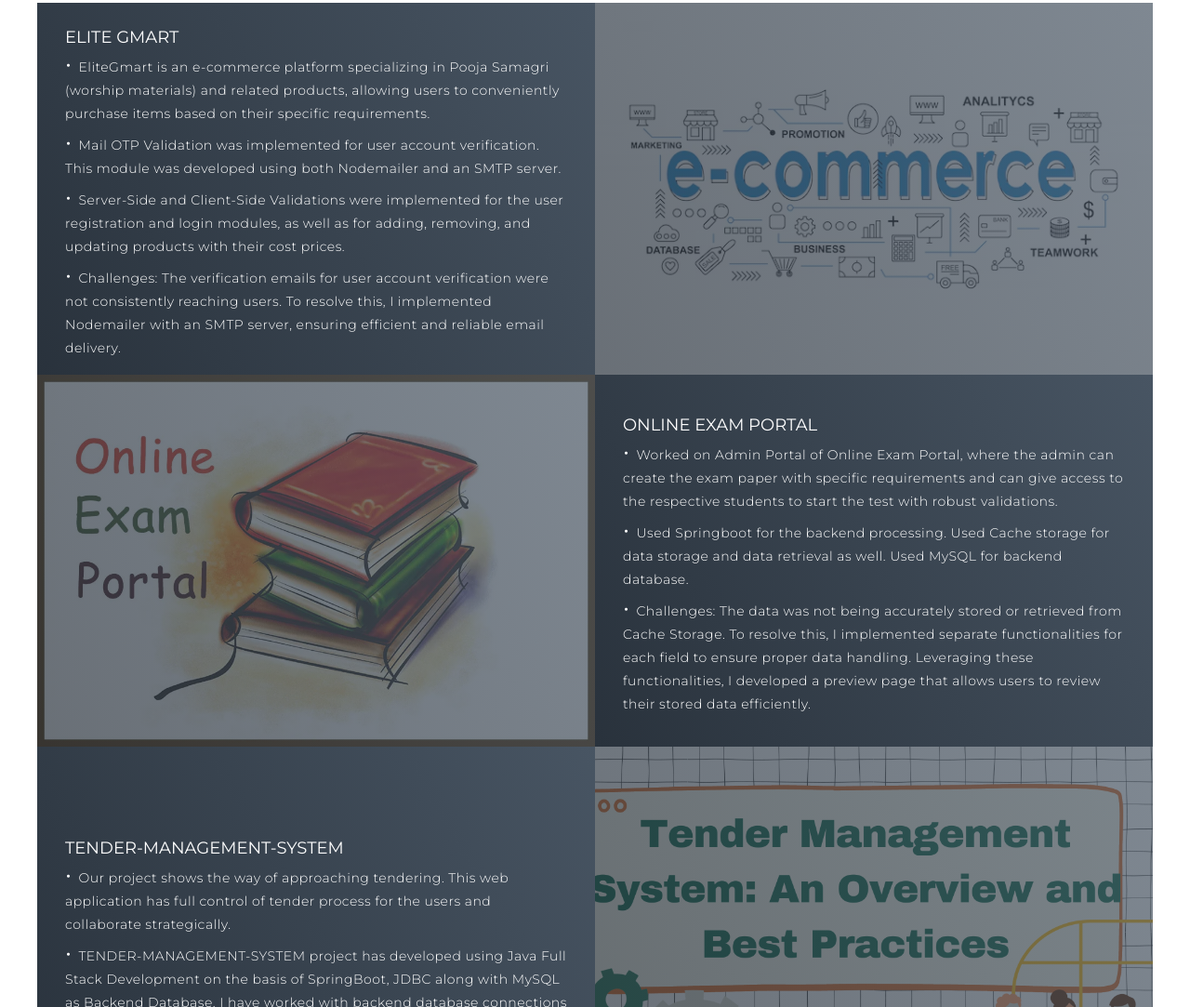
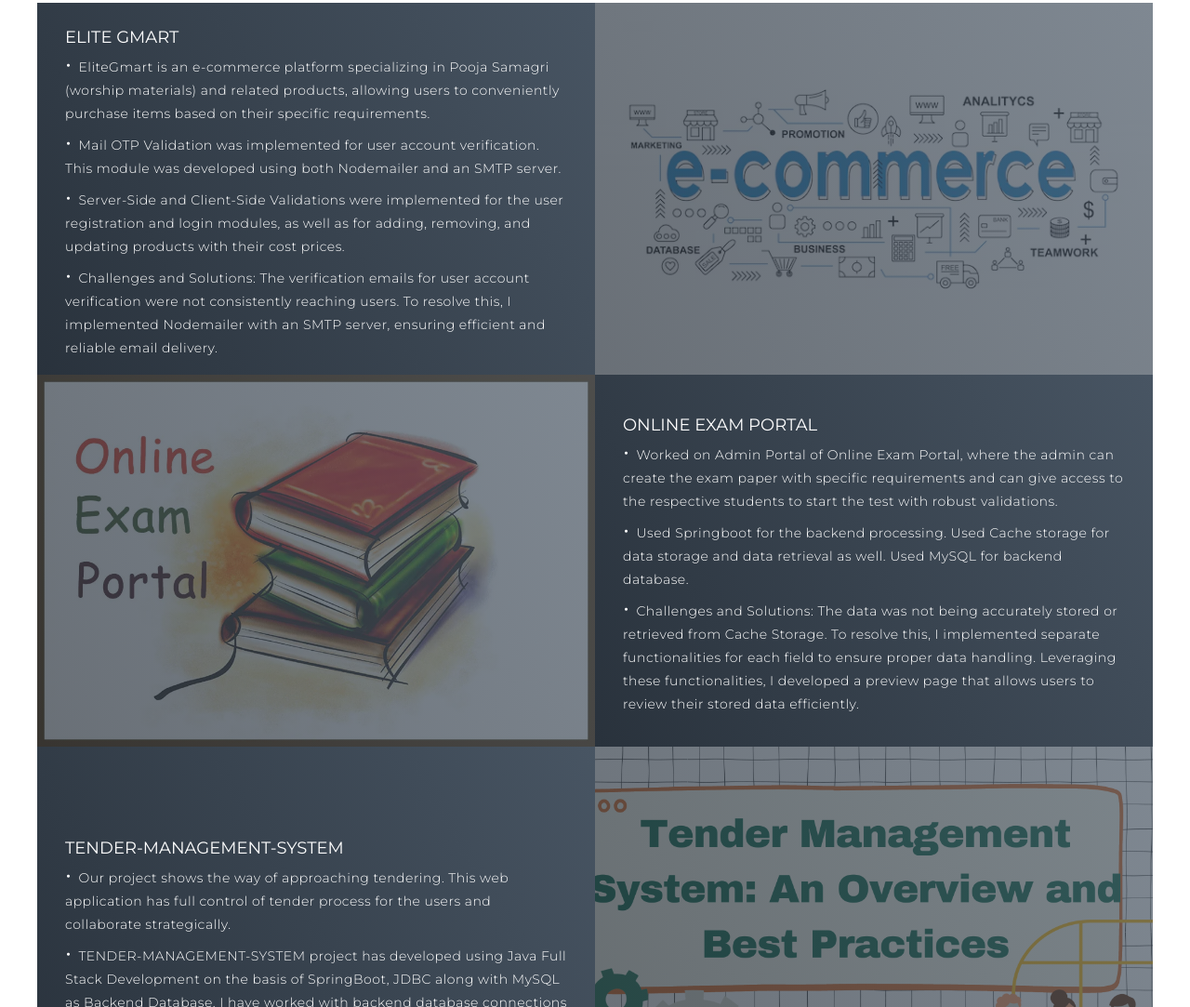
Before and after one commit to vardhanperla1/My-Portfolio, a plain HTML site: page index.html in a window 1280 px wide. Shown: the part 1820-2903 px from the top of the page at 93% size. Drawn offline with Linux system fonts and the light colour scheme.

Commit message:
third commit

```diff
--- a/index.html
+++ b/index.html
@@ -101,7 +101,7 @@
             <p class="var">Server-Side and Client-Side Validations were implemented for the user registration and login
               modules, as well as for adding, removing, and updating products with their cost prices.
               </p>
-            <p class="var">Challenges: The verification emails for user account verification were not consistently reaching users. To resolve this, I implemented Nodemailer with an SMTP server, ensuring efficient and reliable email delivery.
+            <p class="var">Challenges and Solutions: The verification emails for user account verification were not consistently reaching users. To resolve this, I implemented Nodemailer with an SMTP server, ensuring efficient and reliable email delivery.
             </p>
           </div>
           <div class="project-img">
@@ -119,7 +119,7 @@
             <p class="var">Used Springboot for the backend processing. Used Cache storage for data storage and data
               retrieval as well. Used MySQL for backend database.
               </p>
-            <p class="var">Challenges: The data was not being accurately stored or retrieved from Cache Storage. To resolve this, I implemented separate functionalities for each field to ensure proper data handling. Leveraging these functionalities, I developed a preview page that allows users to review their stored data efficiently.</p>
+            <p class="var">Challenges and Solutions: The data was not being accurately stored or retrieved from Cache Storage. To resolve this, I implemented separate functionalities for each field to ensure proper data handling. Leveraging these functionalities, I developed a preview page that allows users to review their stored data efficiently.</p>
           </div>
           <div class="project-img">
             <img src="Online-Examin-Portal.webp" alt="img">
```
Also changed, not shown: my_image.jpg.
